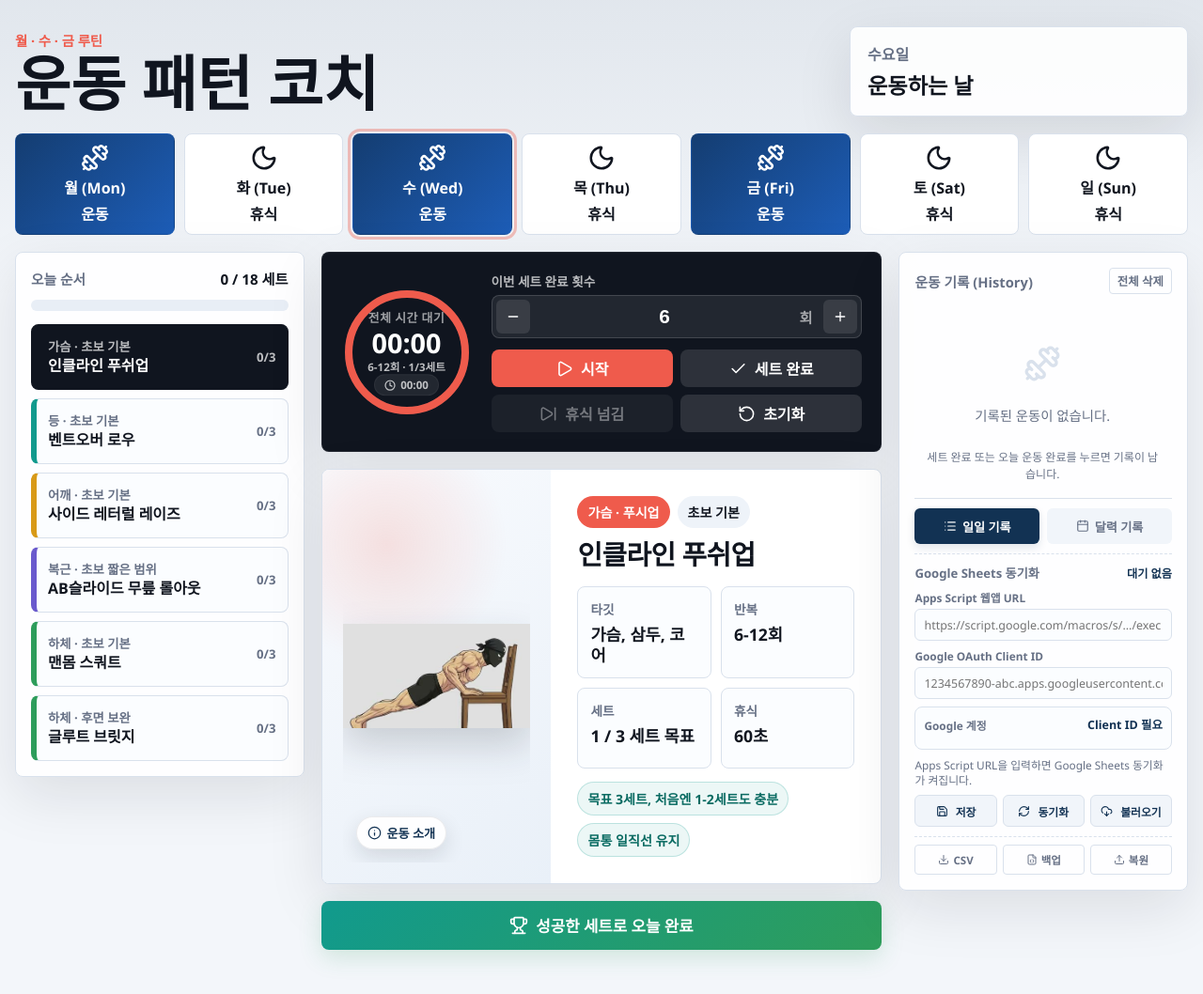
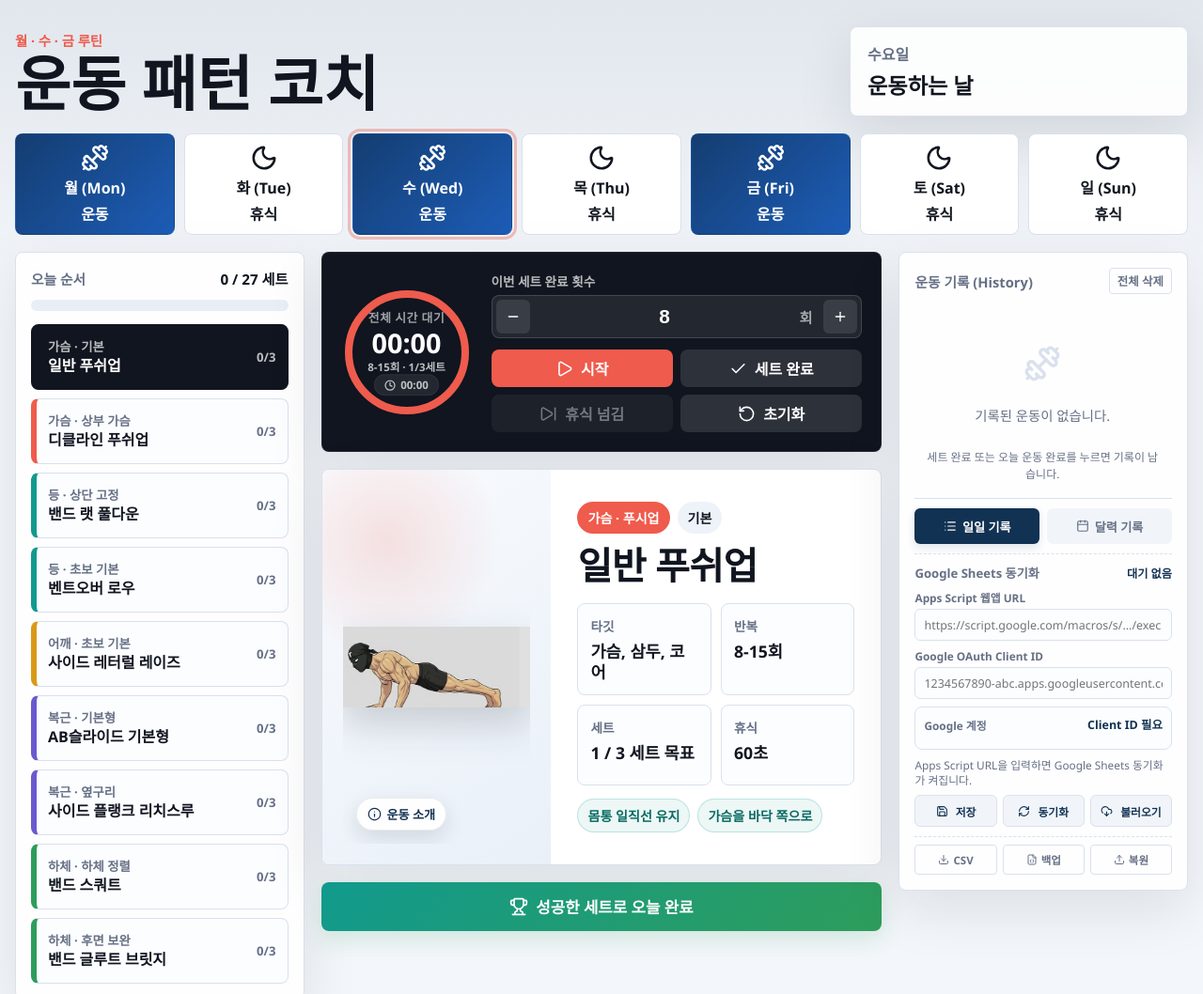
Before and after one commit to gjsxjehlwk/workout-pattern-coach, a plain HTML site: page index.html in a window 1280 px wide. Shown: the top 1058 px of the page at 94% size. Drawn offline with nearby package versions, Linux system fonts and the light colour scheme.

Commit message:
Redesign routine with bands and clearer exercise images

```diff
--- a/index.html
+++ b/index.html
@@ -4,7 +4,7 @@
     <meta charset="utf-8" />
     <meta name="viewport" content="width=device-width, initial-scale=1" />
     <title>운동 패턴 코치</title>
-    <link rel="stylesheet" href="styles.css?v=2.1.1" />
+    <link rel="stylesheet" href="styles.css?v=2.2.0" />
     <script src="https://unpkg.com/lucide@0.468.0/dist/umd/lucide.min.js" defer></script>
     <script>
       window.handleGoogleIdentityLoaded = function () {
@@ -12,7 +12,7 @@
       };
     </script>
     <script src="https://accounts.google.com/gsi/client" async defer onload="window.handleGoogleIdentityLoaded()"></script>
-    <script src="script.js?v=2.1.1" defer></script>
+    <script src="script.js?v=2.2.0" defer></script>
   </head>
   <body>
     <div class="app-shell">
--- a/script.js
+++ b/script.js
@@ -6,21 +6,38 @@ const routineGroups = [
     accent: "#ef5b4c",
     exercises: [
       {
-        id: "pushup-incline",
-        level: "초보 기본",
-        name: "인클라인 푸쉬업",
+        id: "pushup-standard",
+        level: "기본",
+        name: "일반 푸쉬업",
         target: "가슴, 삼두, 코어",
+        reps: "8-15회",
+        sets: 3,
+        rest: 60,
+        image: "assets/pushup-standard.png",
+        equipment: "맨몸, 푸시업바 선택",
+        notes: ["몸통 일직선 유지", "가슴을 바닥 쪽으로"],
+        intro:
+          "가슴 운동의 기본입니다. 몸 전체를 한 덩어리로 유지하면서 가슴, 삼두, 코어를 함께 씁니다.",
+        steps: ["손을 어깨보다 약간 넓게 짚습니다.", "머리부터 발뒤꿈치까지 일직선을 만듭니다.", "가슴을 천천히 내린 뒤 바닥을 밀어 올립니다."],
+        watch: ["허리가 아래로 처지지 않게 배와 엉덩이에 힘을 줍니다.", "팔꿈치가 어깨선까지 과하게 벌어지지 않게 합니다."],
+        scale: "8회가 어렵다면 무릎 푸쉬업으로 줄이고, 15회씩 3세트가 쉬워지면 디클라인 푸쉬업 비중을 늘리세요.",
+      },
+      {
+        id: "pushup-decline",
+        level: "상부 가슴",
+        name: "디클라인 푸쉬업",
+        target: "가슴 상부, 어깨 전면, 삼두",
         reps: "6-12회",
         sets: 3,
         rest: 60,
-        image: "assets/pushup-incline.png",
-        equipment: "튼튼한 책상, 의자, 벤치",
-        notes: ["목표 3세트, 처음엔 1-2세트도 충분", "몸통 일직선 유지"],
+        image: "assets/pushup-decline.png",
+        equipment: "튼튼한 의자, 벤치",
+        notes: ["발을 의자에 올림", "허리 꺾임 주의"],
         intro:
-          "바닥 푸쉬업보다 부담이 낮아 초보자가 가슴 운동 자세를 익히기 좋습니다. 높이를 낮출수록 난도가 올라갑니다.",
-        steps: ["손을 어깨보다 약간 넓게 짚습니다.", "머리부터 발뒤꿈치까지 일직선을 만듭니다.", "가슴을 천천히 내리고 팔꿈치가 과하게 벌어지지 않게 밀어 올립니다."],
-        watch: ["허리가 꺾이면 높이를 더 올립니다.", "손목이 아프면 푸시업바나 더 높은 지지대를 씁니다."],
-        scale: "12회씩 3세트가 안정되면 일반 푸쉬업으로 바꾸거나 지지대 높이를 낮추세요.",
+          "발을 높여 가슴 상부와 어깨 전면의 부담을 늘리는 푸쉬업 변형입니다. 일반 푸쉬업보다 난도가 높습니다.",
+        steps: ["발등이나 발끝을 의자 위에 올립니다.", "몸통을 일직선으로 고정합니다.", "가슴을 바닥 쪽으로 내렸다가 팔로 밀어 올립니다."],
+        watch: ["의자가 미끄러지지 않는지 먼저 확인합니다.", "허리가 꺾이거나 어깨가 찌릿하면 일반 푸쉬업으로 바꿉니다."],
+        scale: "6회 미만으로 자세가 무너지면 발 높이를 낮추거나 일반 푸쉬업 1세트로 대체하세요.",
       },
     ],
   },
@@ -30,6 +47,23 @@ const routineGroups = [
     subtitle: "넓이 · 두께",
     accent: "#119a8d",
     exercises: [
+      {
+        id: "band-lat-pulldown",
+        level: "상단 고정",
+        name: "밴드 랫 풀다운",
+        target: "광배근, 등 넓이",
+        reps: "10-15회",
+        sets: 3,
+        rest: 60,
+        image: "assets/band-lat-pulldown.svg",
+        equipment: "고리형 밴드, 상단 고정점",
+        notes: ["밴드 고정점 확인", "목 뒤가 아닌 가슴 앞으로"],
+        intro:
+          "고리형 밴드를 높은 곳에 고정하고 팔꿈치를 아래로 당겨 광배근을 쓰는 등 운동입니다. 비하인드 랫 풀다운보다 어깨 부담이 적습니다.",
+        steps: ["밴드를 문고리 앵커나 높은 고정점에 단단히 겁니다.", "팔을 위로 뻗어 밴드를 잡고 가슴을 살짝 듭니다.", "팔꿈치를 옆구리 방향으로 끌어내린 뒤 천천히 되돌립니다."],
+        watch: ["고정점이 풀리지 않는지 매 세트 전에 확인합니다.", "목 뒤로 당기지 말고 가슴 앞쪽으로 당깁니다."],
+        scale: "너무 쉽다면 밴드를 짧게 잡거나 한 걸음 뒤로 가고, 너무 어렵다면 무릎을 세우고 가까이에서 시작하세요.",
+      },
       {
         id: "bent-over-row",
         level: "초보 기본",
@@ -77,74 +111,91 @@ const routineGroups = [
   {
     id: "abs",
     name: "복근",
-    subtitle: "AB슬라이드",
+    subtitle: "AB슬라이드 · 옆구리",
     accent: "#6a5acd",
     exercises: [
       {
         id: "ab-wheel-rollout",
-        level: "초보 짧은 범위",
-        name: "AB슬라이드 무릎 롤아웃",
+        level: "기본형",
+        name: "AB슬라이드 기본형",
         target: "복직근, 코어 안정성",
-        reps: "3-8회",
+        reps: "5-10회",
         sets: 3,
         rest: 60,
-        image: "assets/ab-wheel-rollout.svg",
+        image: "assets/ab-wheel-rollout.png",
         equipment: "AB슬라이드, 무릎 매트",
-        notes: ["무릎 대고 짧게 시작", "허리 꺾이면 즉시 중단"],
+        notes: ["복부 힘 유지", "허리 꺾이면 즉시 중단"],
         intro:
-          "AB슬라이드는 복근 긴장을 유지하는 능력을 크게 요구합니다. 초보자는 멀리 굴리는 것보다 허리를 안전하게 지키는 범위가 우선입니다.",
-        steps: ["무릎을 매트에 대고 손잡이를 단단히 잡습니다.", "배와 엉덩이에 힘을 주고 갈비뼈가 들리지 않게 합니다.", "버틸 수 있는 거리까지만 천천히 굴렸다가 복근으로 되돌아옵니다."],
-        watch: ["허리가 아래로 꺾이면 즉시 범위를 줄입니다.", "어깨가 아프면 데드버그로 대체합니다."],
-        scale: "3회씩 1세트부터 시작하고, 통증 없이 8회가 되면 세트를 늘리세요.",
+          "AB슬라이드는 복근이 몸통을 버티는 힘을 크게 요구합니다. 멀리 굴리는 것보다 허리가 안전한 범위를 지키는 것이 먼저입니다.",
+        steps: ["무릎을 매트에 대고 손잡이를 단단히 잡습니다.", "갈비뼈를 내리고 배와 엉덩이에 힘을 줍니다.", "허리가 버티는 거리까지만 굴린 뒤 복근으로 되돌아옵니다."],
+        watch: ["허리가 아래로 꺾이면 즉시 범위를 줄입니다.", "어깨나 손목 통증이 있으면 그 세트는 중단합니다."],
+        scale: "5회가 안정되면 8-10회로 늘리고, 그래도 쉽다면 굴리는 거리를 조금씩 늘리세요.",
+      },
+      {
+        id: "side-plank-reach",
+        level: "옆구리",
+        name: "사이드 플랭크 리치스루",
+        target: "외복사근, 측면 코어",
+        reps: "좌우 8-12회",
+        sets: 3,
+        rest: 45,
+        image: "assets/side-plank-reach.svg",
+        equipment: "매트",
+        notes: ["골반 높이 유지", "허리 비틀림 과도 금지"],
+        intro:
+          "사이드 플랭크 자세에서 팔을 몸 아래로 넣었다가 다시 여는 운동입니다. 옆구리와 몸통 회전 안정성을 함께 훈련합니다.",
+        steps: ["팔꿈치를 어깨 아래에 두고 옆으로 버팁니다.", "골반이 바닥으로 떨어지지 않게 옆구리에 힘을 줍니다.", "위쪽 팔을 몸 아래로 넣었다가 천장 방향으로 다시 엽니다."],
+        watch: ["어깨가 아프면 정지 사이드 플랭크로 바꿉니다.", "허리를 크게 비틀기보다 몸통 전체를 천천히 회전합니다."],
+        scale: "어렵다면 무릎을 바닥에 대고 진행하고, 쉬우면 정지 시간을 1-2초 추가하세요.",
       },
     ],
   },
   {
     id: "legs",
     name: "하체",
-    subtitle: "전반",
+    subtitle: "밴드 · 둔근",
     accent: "#2e9d5b",
     exercises: [
       {
-        id: "bodyweight-squat",
-        level: "초보 기본",
-        name: "맨몸 스쿼트",
-        target: "하체 전반 (대퇴사두, 둔근)",
-        reps: "8-15회",
+        id: "band-squat",
+        level: "하체 정렬",
+        name: "밴드 스쿼트",
+        target: "하체 전반, 둔근, 무릎 정렬",
+        reps: "10-15회",
         sets: 3,
         rest: 60,
-        image: "assets/squat.png",
-        equipment: "맨몸",
-        notes: ["엉덩이를 뒤로", "무릎 방향 유지"],
+        image: "assets/band-squat.svg",
+        equipment: "고리형 밴드",
+        notes: ["무릎 위에 밴드", "무릎 안쪽 무너짐 방지"],
         intro:
-          "하체 전반과 일상 움직임을 함께 키우는 기본 운동입니다. 깊이보다 무릎 방향과 균형이 먼저입니다.",
-        steps: ["발을 어깨너비 정도로 놓고 발끝을 살짝 바깥으로 둡니다.", "엉덩이를 뒤로 보내며 의자에 앉듯 내려갑니다.", "발바닥 전체로 바닥을 밀며 일어섭니다."],
-        watch: ["무릎이 안쪽으로 무너지지 않게 합니다.", "허리가 말리기 전 깊이에서 멈춥니다."],
-        scale: "15회씩 3세트가 쉬워지면 백팩을 안고 고블렛 스쿼트처럼 진행하세요.",
+          "고리형 밴드를 무릎 위에 걸고 하는 스쿼트입니다. 밴드 저항 때문에 무릎 정렬과 둔근 사용을 더 의식하기 좋습니다.",
+        steps: ["밴드를 무릎 바로 위 허벅지에 겁니다.", "발을 어깨너비로 두고 무릎을 밴드에 맞서 살짝 바깥으로 유지합니다.", "엉덩이를 뒤로 보내며 앉았다가 발바닥 전체로 일어섭니다."],
+        watch: ["무릎이 안쪽으로 모이면 깊이를 줄입니다.", "허리가 말리기 전까지만 내려갑니다."],
+        scale: "15회씩 3세트가 쉬우면 천천히 내려가거나 하단에서 1초 멈추세요.",
       },
       {
-        id: "glute-bridge",
+        id: "band-glute-bridge",
         level: "후면 보완",
-        name: "글루트 브릿지",
+        name: "밴드 글루트 브릿지",
         target: "둔근, 햄스트링, 허리 안정성",
         reps: "10-15회",
         sets: 3,
         rest: 60,
-        image: "assets/glute-bridge.svg",
-        equipment: "매트",
-        notes: ["엉덩이로 들어 올리기", "허리 과신전 금지"],
+        image: "assets/band-glute-bridge.png",
+        equipment: "고리형 밴드, 매트",
+        notes: ["무릎 위 밴드", "엉덩이로 들어 올리기"],
         intro:
-          "스쿼트만으로 부족하기 쉬운 엉덩이와 몸 뒤쪽 근육을 보완합니다. 오래 앉아 있는 사람에게 특히 좋은 초보자 하체 운동입니다.",
-        steps: ["무릎을 세우고 누워 발을 골반 너비로 둡니다.", "갈비뼈를 내리고 배에 가볍게 힘을 줍니다.", "엉덩이를 조여 골반을 들어 올린 뒤 천천히 내립니다."],
-        watch: ["허리로 꺾어 올리지 않습니다.", "무릎이 바깥이나 안쪽으로 크게 벌어지지 않게 합니다."],
-        scale: "15회씩 3세트가 쉬우면 상단에서 2초 멈추거나 백팩을 골반 위에 올립니다.",
+          "누운 자세에서 엉덩이를 들어 올려 둔근을 쓰는 운동입니다. 밴드를 무릎 위에 걸면 무릎을 바깥으로 유지하며 엉덩이 자극을 더 느끼기 좋습니다.",
+        steps: ["밴드를 무릎 위에 걸고 누워 발을 골반 너비로 둡니다.", "갈비뼈를 내리고 배에 가볍게 힘을 줍니다.", "무릎을 살짝 바깥으로 밀며 엉덩이를 들어 올린 뒤 천천히 내립니다."],
+        watch: ["허리로 꺾어 올리지 않습니다.", "상단에서 허리보다 엉덩이에 힘이 들어오는지 확인합니다."],
+        scale: "15회씩 3세트가 쉬우면 상단에서 2초 멈추거나 밴드 저항을 높이세요.",
       },
     ],
   },
 ];
 
-const appVersion = "2.1.1";
-const assetVersion = "beginner-routine-20260702-2";
+const appVersion = "2.2.0";
+const assetVersion = "routine-redesign-20260702";
 const storagePrefix = "workoutPatternCoach:";
 const settingsKey = `${storagePrefix}settings`;
 const userKey = `${storagePrefix}userId`;
@@ -177,27 +228,19 @@ const exercises = routineGroups.flatMap((group, groupIndex) =>
 
 const archivedExercises = [
   {
-    id: "pushup-standard",
-    name: "일반 푸쉬업",
-    reps: "10-15회",
+    id: "pushup-incline",
+    name: "인클라인 푸쉬업",
+    reps: "6-12회",
     sets: 3,
     group: { id: "chest", name: "가슴", subtitle: "이전 루틴", accent: "#ef5b4c", order: 90 },
     order: 0,
-  },
-  {
-    id: "pushup-decline",
-    name: "디클라인 푸쉬업",
-    reps: "8-12회",
-    sets: 3,
-    group: { id: "chest", name: "가슴", subtitle: "이전 루틴", accent: "#ef5b4c", order: 91 },
-    order: 1,
   },
   {
     id: "lat-pulldown",
     name: "비하인드 랫 풀다운",
     reps: "15회",
     sets: 3,
-    group: { id: "back", name: "등", subtitle: "이전 루틴", accent: "#119a8d", order: 92 },
+    group: { id: "back", name: "등", subtitle: "이전 루틴", accent: "#119a8d", order: 91 },
     order: 0,
   },
   {
@@ -205,7 +248,7 @@ const archivedExercises = [
     name: "전신 크런치",
     reps: "15회",
     sets: 3,
-    group: { id: "abs", name: "복근", subtitle: "이전 루틴", accent: "#6a5acd", order: 93 },
+    group: { id: "abs", name: "복근", subtitle: "이전 루틴", accent: "#6a5acd", order: 92 },
     order: 0,
   },
   {
@@ -213,7 +256,23 @@ const archivedExercises = [
     name: "사이드 토터치",
     reps: "왕복 15회",
     sets: 3,
-    group: { id: "abs", name: "복근", subtitle: "이전 루틴", accent: "#6a5acd", order: 94 },
+    group: { id: "abs", name: "복근", subtitle: "이전 루틴", accent: "#6a5acd", order: 93 },
+    order: 1,
+  },
+  {
+    id: "bodyweight-squat",
+    name: "맨몸 스쿼트",
+    reps: "8-15회",
+    sets: 3,
+    group: { id: "legs", name: "하체", subtitle: "이전 루틴", accent: "#2e9d5b", order: 94 },
+    order: 0,
+  },
+  {
+    id: "glute-bridge",
+    name: "글루트 브릿지",
+    reps: "10-15회",
+    sets: 3,
+    group: { id: "legs", name: "하체", subtitle: "이전 루틴", accent: "#2e9d5b", order: 95 },
     order: 1,
   },
 ];
```
Also changed, not shown: assets/ab-wheel-rollout.png (added), assets/ab-wheel-rollout.svg (deleted), assets/band-glute-bridge.png (added), assets/band-lat-pulldown.svg (added), assets/band-squat.svg (added), assets/glute-bridge.svg (deleted), assets/side-plank-reach.svg (added), 3 other files.
